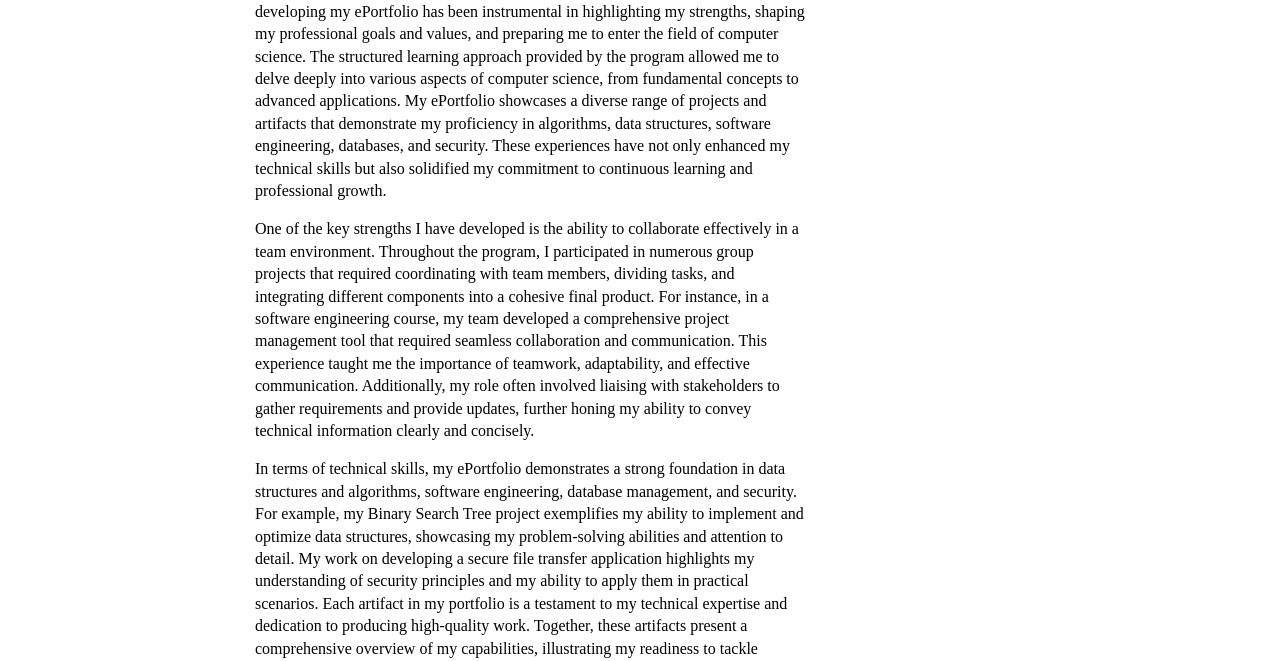
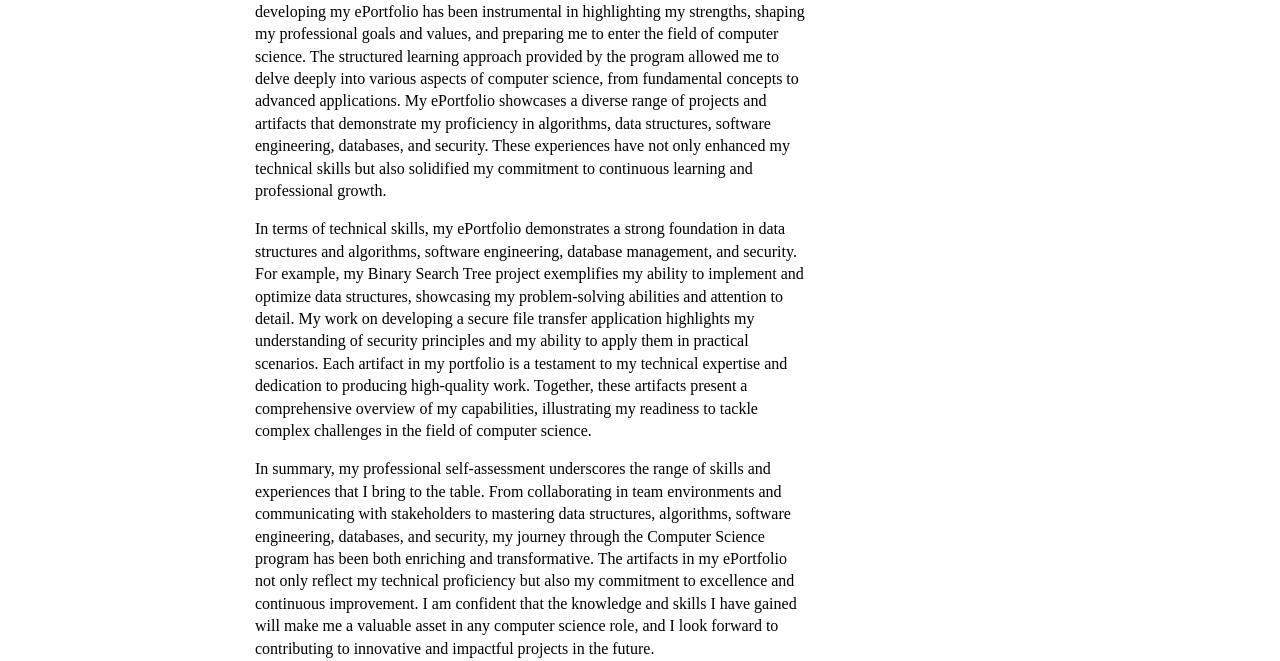
Before and after one commit to bramermatt/cs499-snhu, a plain HTML site: page index.html in a window 1280 px wide. Shown: the part 436-1097 px from the top of the page. Drawn offline with Linux system fonts and the light colour scheme.

Commit message:
2024.06.19.2

```diff
--- a/index.html
+++ b/index.html
@@ -52,7 +52,7 @@
             <h1>1. Professional Self-Assessment</h1>
             <p>Completing my coursework throughout the Computer Science program at SNHU and developing my ePortfolio has been instrumental in highlighting my strengths, shaping my professional goals and values, and preparing me to enter the field of computer science. The structured learning approach provided by the program allowed me to delve deeply into various aspects of computer science, from fundamental concepts to advanced applications. My ePortfolio showcases a diverse range of projects and artifacts that demonstrate my proficiency in algorithms, data structures, software engineering, databases, and security. These experiences have not only enhanced my technical skills but also solidified my commitment to continuous learning and professional growth.</p>
 
-            <p>One of the key strengths I have developed is the ability to collaborate effectively in a team environment. Throughout the program, I participated in numerous group projects that required coordinating with team members, dividing tasks, and integrating different components into a cohesive final product. For instance, in a software engineering course, my team developed a comprehensive project management tool that required seamless collaboration and communication. This experience taught me the importance of teamwork, adaptability, and effective communication. Additionally, my role often involved liaising with stakeholders to gather requirements and provide updates, further honing my ability to convey technical information clearly and concisely.</p>
+            <!-- <p>One of the key strengths I have developed is the ability to collaborate effectively in a team environment. Throughout the program, I participated in numerous group projects that required coordinating with team members, dividing tasks, and integrating different components into a cohesive final product. For instance, in a software engineering course, my team developed a comprehensive project management tool that required seamless collaboration and communication. This experience taught me the importance of teamwork, adaptability, and effective communication. Additionally, my role often involved liaising with stakeholders to gather requirements and provide updates, further honing my ability to convey technical information clearly and concisely.</p> -->
 
             <p>In terms of technical skills, my ePortfolio demonstrates a strong foundation in data structures and algorithms, software engineering, database management, and security. For example, my Binary Search Tree project exemplifies my ability to implement and optimize data structures, showcasing my problem-solving abilities and attention to detail. My work on developing a secure file transfer application highlights my understanding of security principles and my ability to apply them in practical scenarios. Each artifact in my portfolio is a testament to my technical expertise and dedication to producing high-quality work. Together, these artifacts present a comprehensive overview of my capabilities, illustrating my readiness to tackle complex challenges in the field of computer science.</p>
 
```
